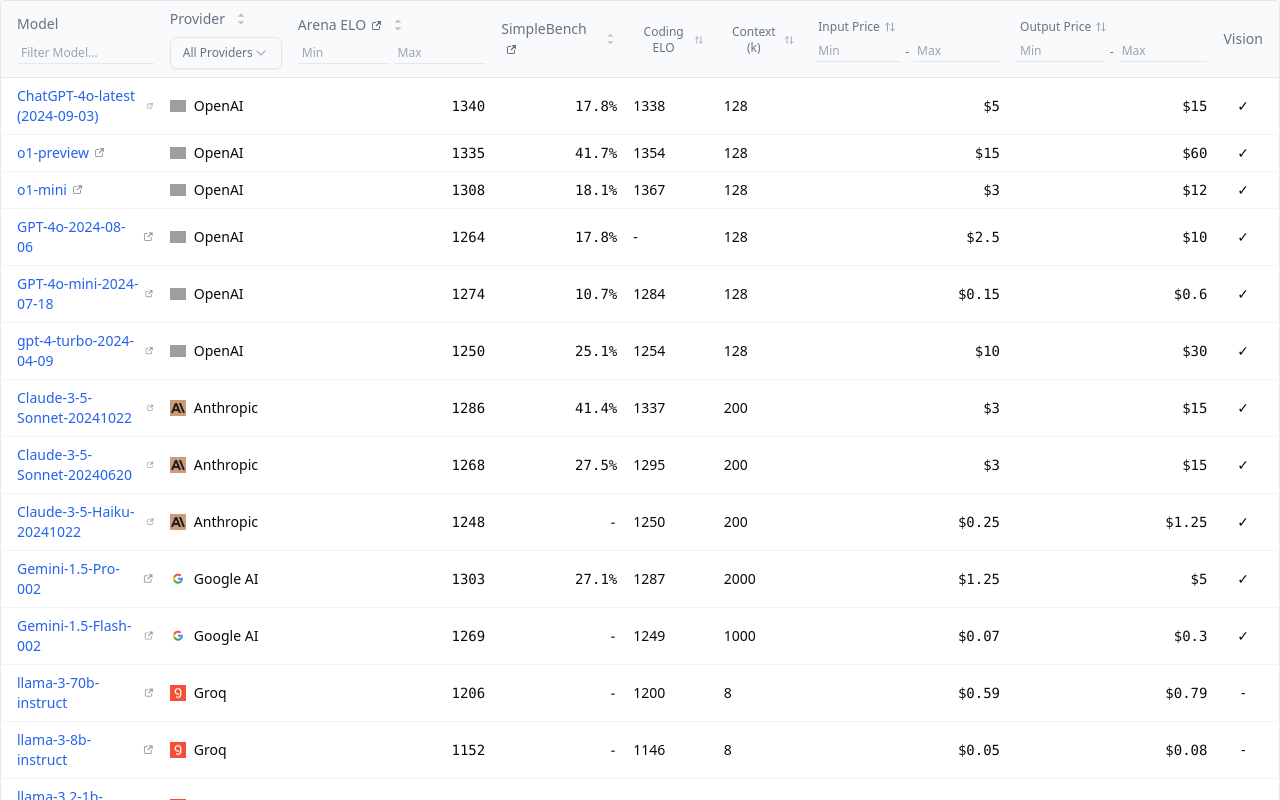
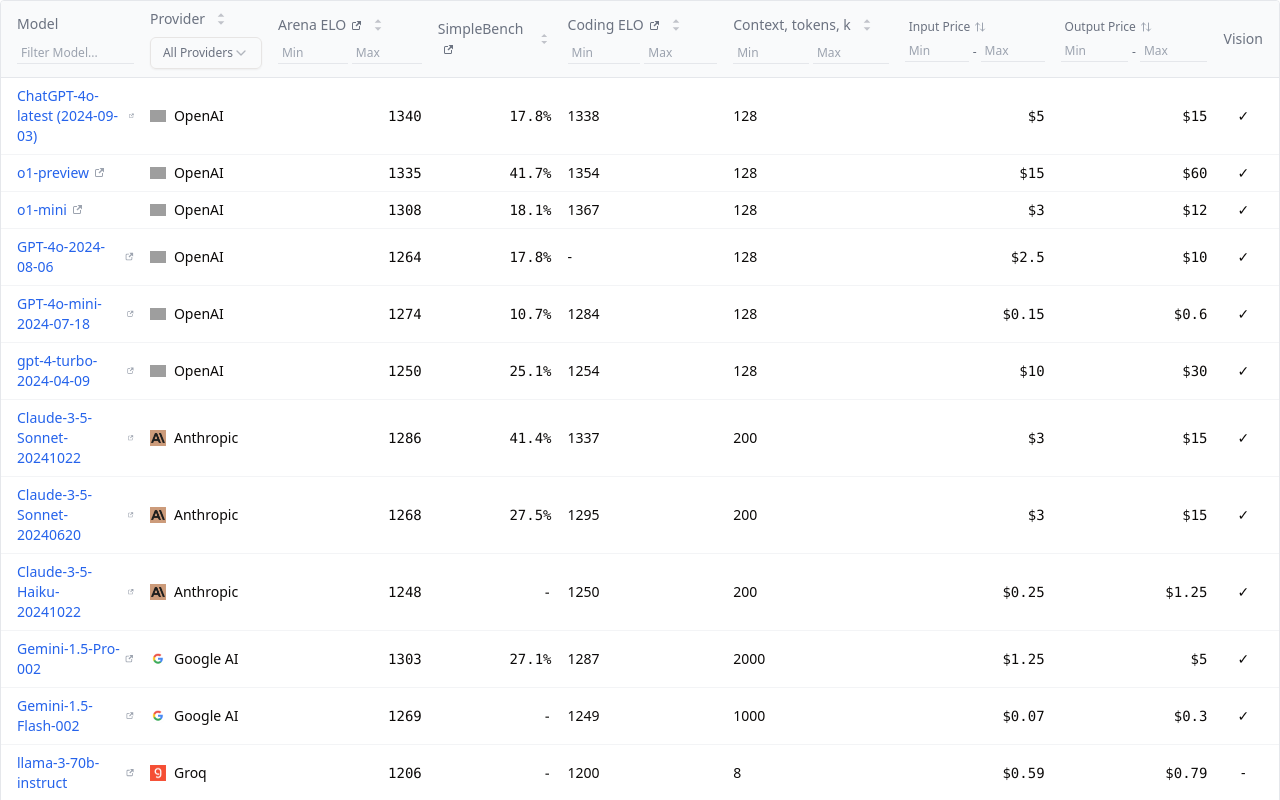
Before and after one commit to WiegerWolf/ai-pricing, a React (Vite) app: page / in a window 1280 px wide. Shown: the top 800 px of the page. Built offline with nearby package versions, Linux system fonts and the light colour scheme; grey boxes are pictures that could not be loaded.

Commit message:
Enhance column headers with tooltips, filtering, and custom sorting for Coding ELO and Context columns

```diff
--- a/src/components/Tables/LLMTable/columns.tsx
+++ b/src/components/Tables/LLMTable/columns.tsx
@@ -145,14 +145,31 @@
     },
     {
         accessorKey: "codingElo",
-        header: ({ column }) => <SortableHeader column={column} title="Coding ELO" />,
+        header: ({ column }) => (
+            <ColumnHeader
+                column={column}
+                title="Coding ELO"
+                tooltip="Coding-specific performance score (higher is better)"
+                link={{ url: "https://openlm.ai/chatbot-arena/", title: "OpenLM Chatbot Arena" }}
+                filter={{ type: 'range', enabled: true }}
+                sort={{ enabled: true }}
+            />
+        ),
         cell: ({ row }) => row.original.codingElo || "-",
         sortDescFirst: true,
         sortUndefined: 'last'
     },
     {
         accessorKey: "context",
-        header: ({ column }) => <SortableHeader column={column} title="Context (k)" />,
+        header: ({ column }) => (
+            <ColumnHeader
+                column={column}
+                title="Context, tokens, k"
+                tooltip="The maximum number of tokens the model can process at once. In thousands of tokens."
+                filter={{ type: 'range', enabled: true }}
+                sort={{ enabled: true }}
+            />
+        ),
         sortingFn: "alphanumeric",
         sortDescFirst: true,
     },
```
